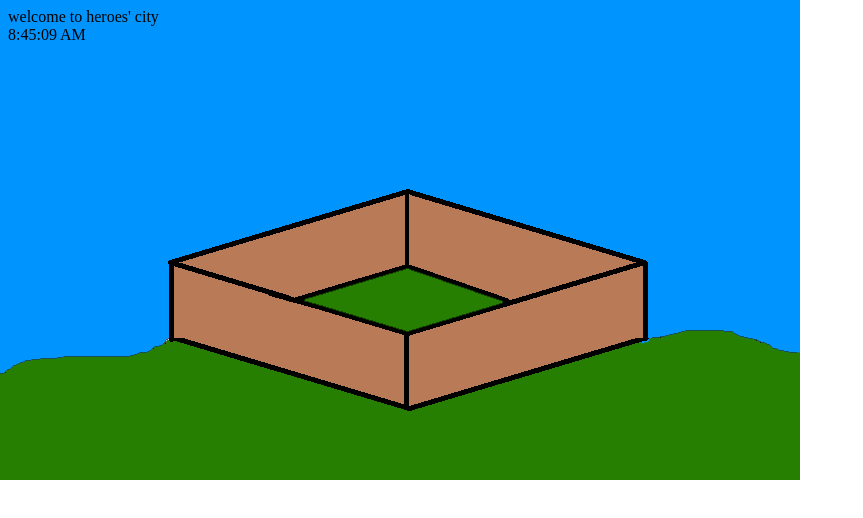
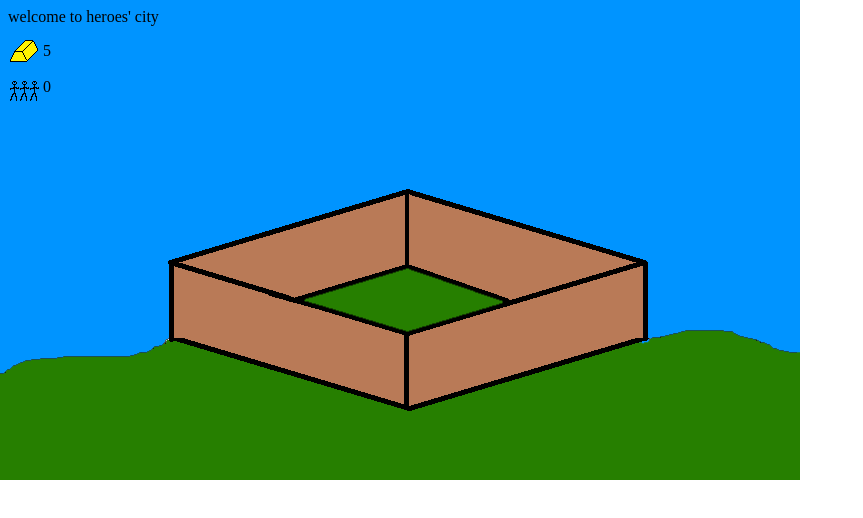
Before and after one commit to Areso/1255-burgomaster, a plain HTML site: page index.html in a window 1280 px wide. Shown: the whole page, without its empty margins (0-863 px from the left). Drawn offline with Linux system fonts and the light colour scheme.

Commit message:
new resources and more

```diff
--- a/index.html
+++ b/index.html
@@ -1,7 +1,7 @@
 <html>
 	<head>
 		<title>
-
+		My city
 		</title>
 		<style type="text/css">
 			.under {
@@ -22,24 +22,36 @@
 				top:0px;
 				z-index:2;
 			}
+			.resources{
+				position: relative;
+				left:0px;
+			}
 		</style>
 	</head>
 	<body>
 		welcome to heroes' city
 		<br>
-		<span id="demo">01:10:00</span>
+		<p id="resources">
+		<span id="gold"  style="position:relative; left:35px">0</span>
 		<br>
+		<br>
+		<span id="pop"  style="position:relative; left:35px">0</span>
+		<img src="gold.png" class="over1" style="left:10px; top:40px">
+		<img src="pop.png" class="over1" style="left:10px; top:80px">
+		</p>
+		<p id="constuctions">
 		<img src="0.png" class="under">
 		<img src="1.png" class="over1" >
-
+		</p>
 
 	<script>
-	var myVar = setInterval(myTimer, 1000);
+	var gold = 0;
+	document.cookie = "gold="+gold;
+	setInterval(myTimer, 1000);
 	function myTimer() {
-		var d = new Date();
-		document.getElementById("demo").innerHTML = d.toLocaleTimeString();
+		gold = gold + 1;
+		document.getElementById("gold").innerHTML = gold;
 	}
 	</script>
-
 	</body>
 </html>
```
Also changed, not shown: gold.bmp (added), gold.png (added), pop.bmp (added), pop.png (added). Lines whose indentation alone changed are shown as unchanged.
